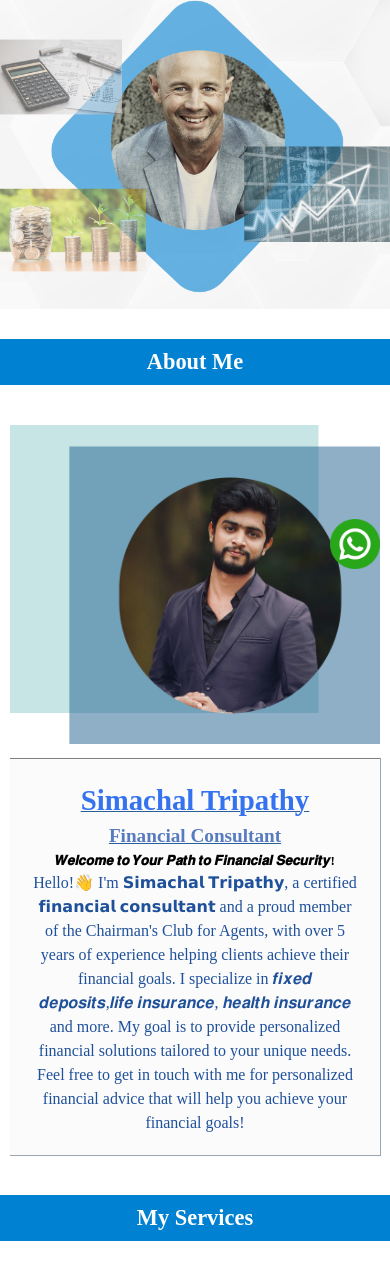
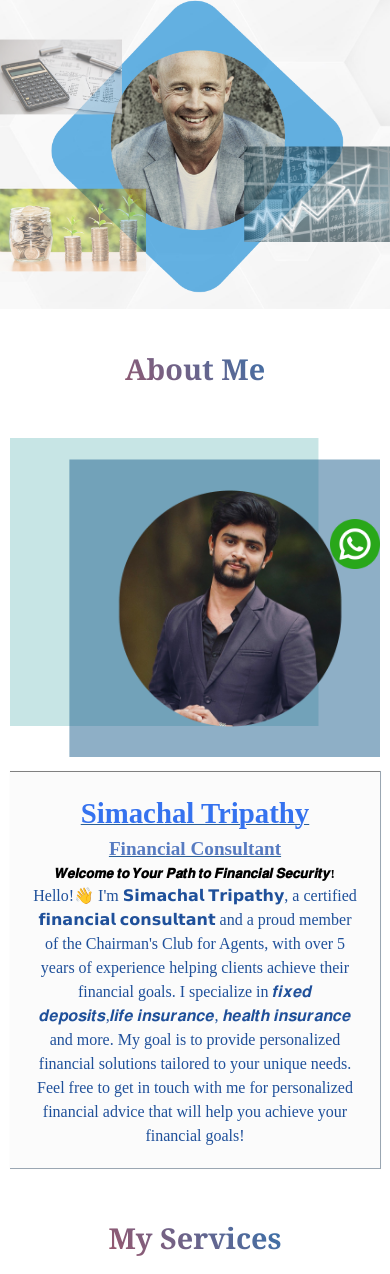
Before and after one commit to HimansuWebCoder/tripathy_financial_consulstant, a plain HTML site: page index.html in a window 390 px wide. Shown: the part 255-1529 px from the top of the page. Drawn offline with Linux system fonts and the light colour scheme.

Commit message:
updated header intro styles

```diff
--- a/index.css
+++ b/index.css
@@ -287,8 +287,15 @@
 	display: flex;
 	justify-content: center;
 	text-align: center;
-	background-color: #0081D1;
-	color:white;
+	font-size:1.8rem;
+	font-weight:bold;
+	font-family: Georgia, Roboto, sans-serif;
+	color: transparent;
+/*	background-color: #0081D1; */
+background: linear-gradient(45deg, #D04848, #0081D1);
+-webkit-background-clip: text;
+background-clip: text;
+/*	color:#D04848;*/
 	padding: 10px;
    margin-top: 30px;
 }
@@ -380,6 +387,14 @@
   text-align: center;
   background-color: #0081D1;
   color:white;
+  font-weight:bold;
+	font-family: Georgia, Roboto, sans-serif;
+	color: transparent;
+/*	background-color: #0081D1; */
+background: linear-gradient(45deg, #D04848, #0081D1);
+-webkit-background-clip: text;
+background-clip: text;
+font-size: 1.8rem;
   margin-top: 30px;
   padding: 10px;
 }
@@ -437,6 +452,14 @@
   text-align: center;
   background-color: #0081D1;
   color:white;
+  font-weight:bold;
+	font-family: Georgia, Roboto, sans-serif;
+	color: transparent;
+/*	background-color: #0081D1; */
+background: linear-gradient(45deg, #D04848, #0081D1);
+-webkit-background-clip: text;
+background-clip: text;
+font-size: 1.8rem;
   padding: 10px;
   margin-top: 30px;
 }
@@ -735,15 +758,15 @@
 	}
 
 	#about {
-		font-size: 0.7rem;
+		font-size: 0.9rem;
 	}
 
 	#services {
-		font-size: 0.7rem;
+		font-size: 0.9rem;
 	}
 
 	#contact {
-		font-size: 0.7rem;
+		font-size: 0.9rem;
 	}
 
 	.about-content-container > h1 {
```
